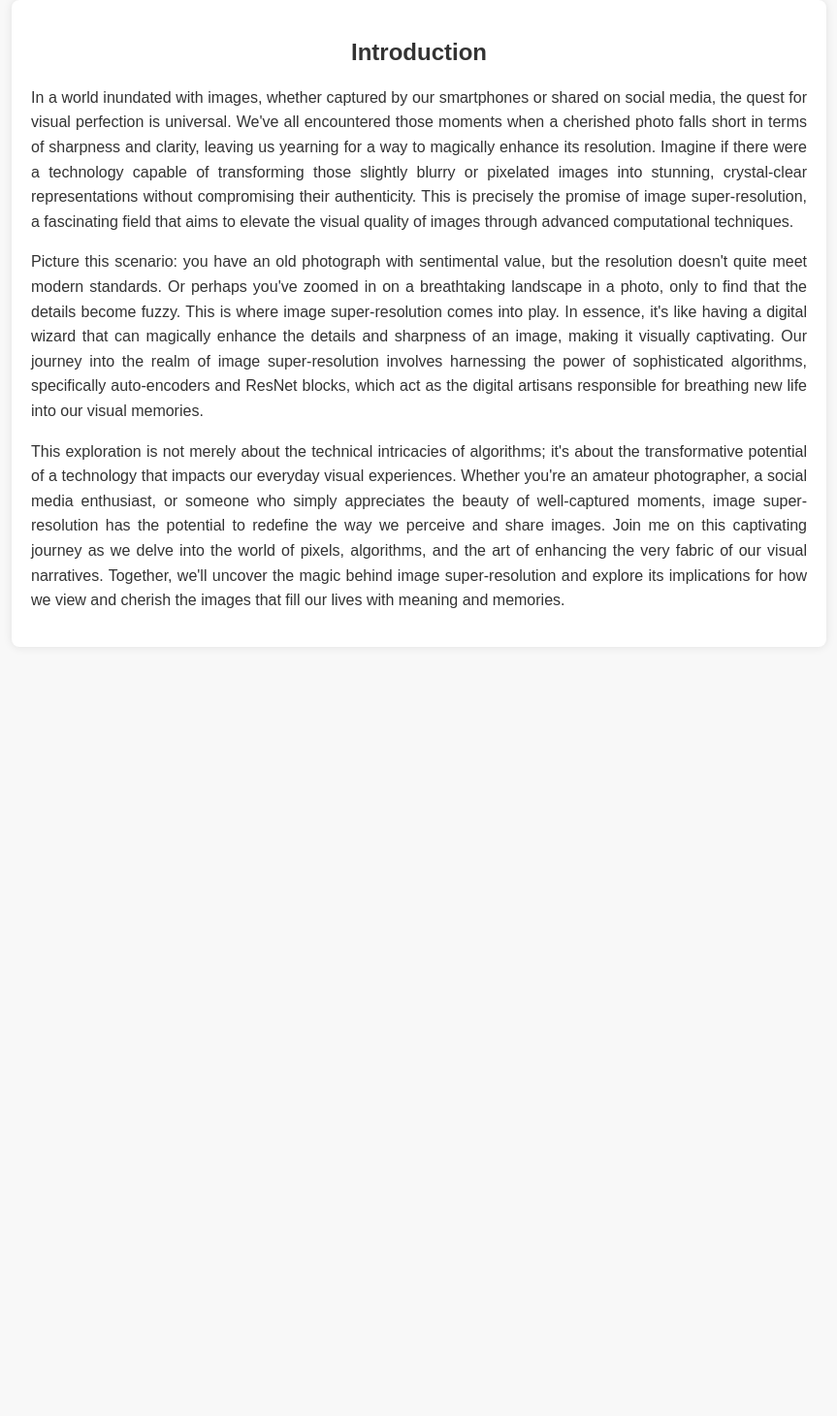
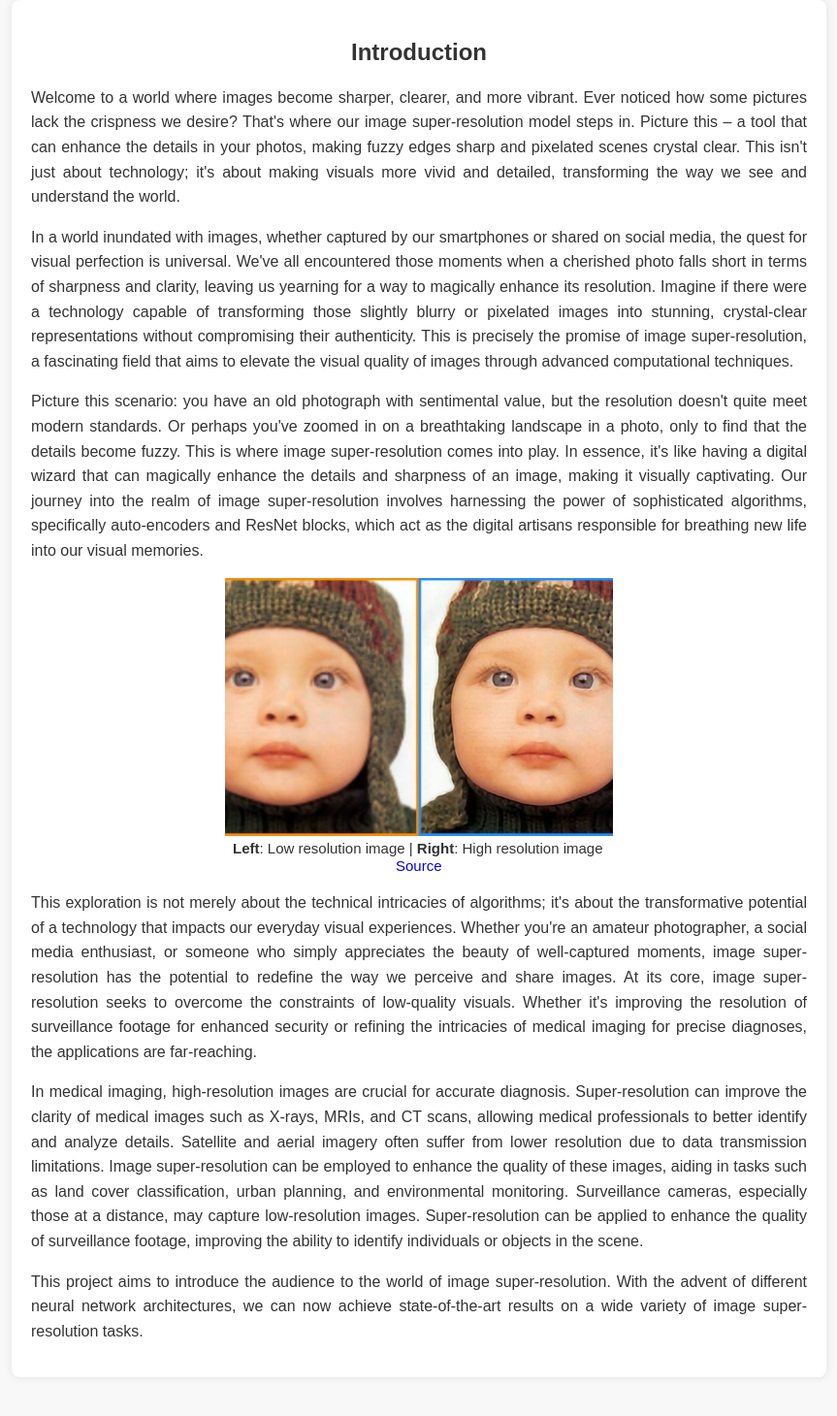
Before and after one commit to kaushikm10/CSCI-5922-Deep-Learning-Project, a Flask app: page /introduction in a window 1280 px wide. Shown: the part 86-1546 px from the top of the page at 97% size, without its empty margins (208-1071 px from the left). Before the commit the page ends 713 px from the top, so only its background shows below. Run offline with Flask 3, Linux system fonts and the light colour scheme.

Commit message:
introduction done

```diff
--- a/templates/introduction.html
+++ b/templates/introduction.html
@@ -5,7 +5,24 @@
     Introduction
 </title>
 
+<style>
+    section img {
+        width: 50%;
+        height: 50%;
+        margin-left: 25%;
+    }
+    section a {
+        font-size: 15px;
+        text-decoration: none;
+        margin-left: 47%;
+    }
 
+    section span {
+        font-size: 15px;
+        margin-left: 26%;
+    }
+
+</style>
 
 
 {% endblock %}
@@ -18,6 +35,10 @@
         </h1>
 
         <p>
+            Welcome to a world where images become sharper, clearer, and more vibrant. Ever noticed how some pictures lack the crispness we desire? That's where our image super-resolution model steps in. Picture this – a tool that can enhance the details in your photos, making fuzzy edges sharp and pixelated scenes crystal clear. This isn't just about technology; it's about making visuals more vivid and detailed, transforming the way we see and understand the world.
+        </p>
+
+        <p>
             In a world inundated with images, whether captured by our smartphones or shared on social media, the quest for visual perfection is universal. We've all encountered those moments when a cherished photo falls short in terms of sharpness and clarity, leaving us yearning for a way to magically enhance its resolution. Imagine if there were a technology capable of transforming those slightly blurry or pixelated images into stunning, crystal-clear representations without compromising their authenticity. This is precisely the promise of image super-resolution, a fascinating field that aims to elevate the visual quality of images through advanced computational techniques.
         </p>
 
@@ -25,8 +46,24 @@
             Picture this scenario: you have an old photograph with sentimental value, but the resolution doesn't quite meet modern standards. Or perhaps you've zoomed in on a breathtaking landscape in a photo, only to find that the details become fuzzy. This is where image super-resolution comes into play. In essence, it's like having a digital wizard that can magically enhance the details and sharpness of an image, making it visually captivating. Our journey into the realm of image super-resolution involves harnessing the power of sophisticated algorithms, specifically auto-encoders and ResNet blocks, which act as the digital artisans responsible for breathing new life into our visual memories.
         </p>
 
+        <img src="{{ url_for('static', filename='intro.jpg') }}"><br>
+        <span><b>Left</b>: Low resolution image | <b>Right</b>: High resolution image</span> <br>
+        <a href="https://blog.paperspace.com/image-super-resolution/">Source</a>
         <p>
-            This exploration is not merely about the technical intricacies of algorithms; it's about the transformative potential of a technology that impacts our everyday visual experiences. Whether you're an amateur photographer, a social media enthusiast, or someone who simply appreciates the beauty of well-captured moments, image super-resolution has the potential to redefine the way we perceive and share images. Join me on this captivating journey as we delve into the world of pixels, algorithms, and the art of enhancing the very fabric of our visual narratives. Together, we'll uncover the magic behind image super-resolution and explore its implications for how we view and cherish the images that fill our lives with meaning and memories.
+            This exploration is not merely about the technical intricacies of algorithms; it's about the transformative potential of a technology that impacts our everyday visual experiences. Whether you're an amateur photographer, a social media enthusiast, or someone who simply appreciates the beauty of well-captured moments, image super-resolution has the potential to redefine the way we perceive and share images.             At its core, image super-resolution seeks to overcome the constraints of low-quality visuals. Whether it's improving the resolution of surveillance footage for enhanced security or refining the intricacies of medical imaging for precise diagnoses, the applications are far-reaching.
+        </p>
+
+        <p>
+
+            In medical imaging, high-resolution images are crucial for accurate diagnosis. Super-resolution can improve the clarity of medical images such as X-rays, MRIs, and CT scans, allowing medical professionals to better identify and analyze details.
+            Satellite and aerial imagery often suffer from lower resolution due to data transmission limitations. Image super-resolution can be employed to enhance the quality of these images, aiding in tasks such as land cover classification, urban planning, and environmental monitoring.
+            Surveillance cameras, especially those at a distance, may capture low-resolution images. Super-resolution can be applied to enhance the quality of surveillance footage, improving the ability to identify individuals or objects in the scene.
+
+
+        </p>
+
+        <p>
+            This project aims to introduce the audience to the world of image super-resolution. With the advent of different neural network architectures, we can now achieve state-of-the-art results on a wide variety of image super-resolution tasks.
         </p>
     </section>
 
```
Also changed, not shown: static/intro.jpg (added).
